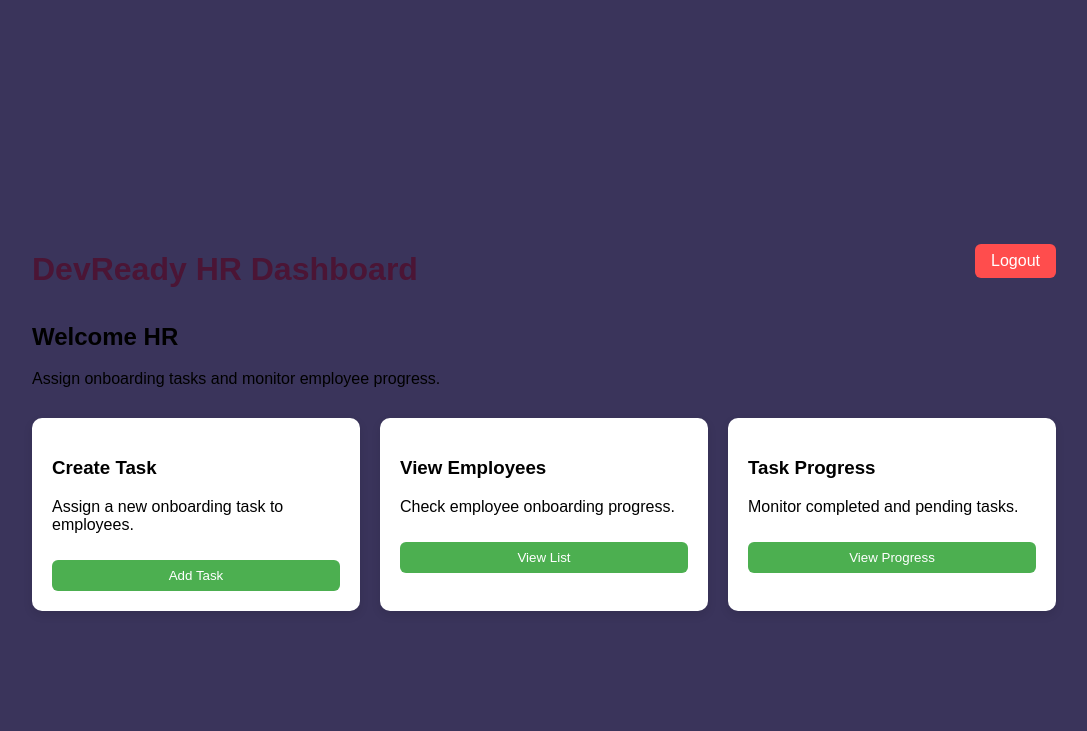
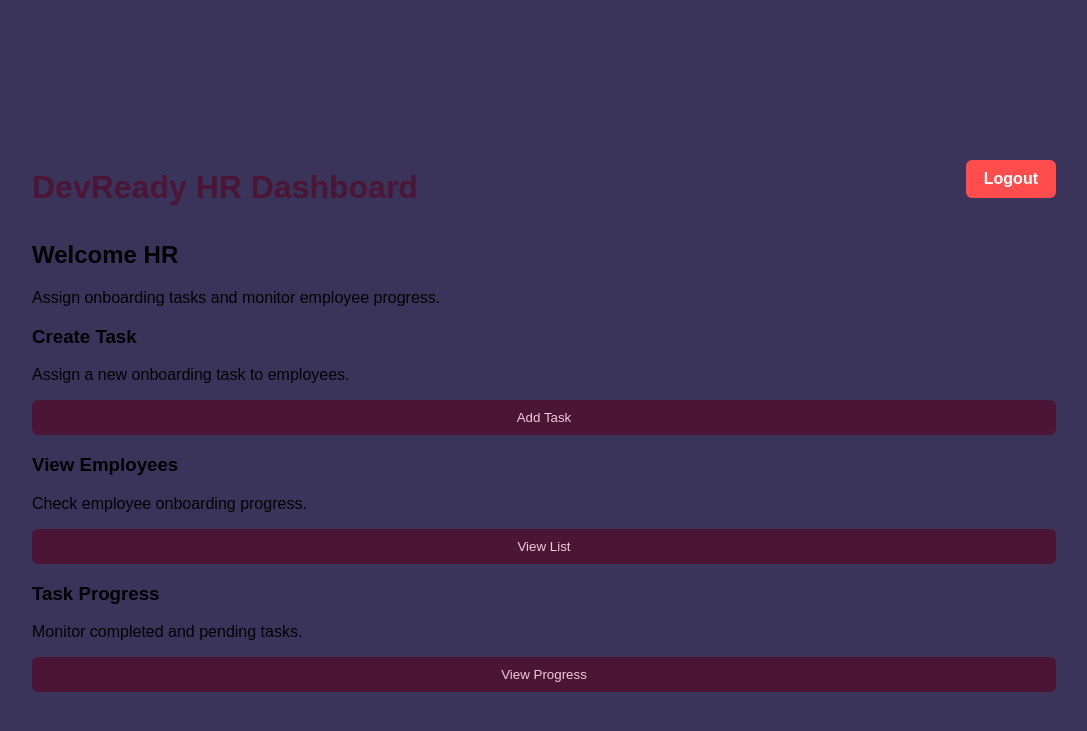
Before and after one commit to Rishita-hub-1706/DevReady, a Flask app: page /hr_dashboard in a window 1280 px wide. Shown: the top 731 px of the page, without its empty margins (96-1183 px from the left). Run offline with Flask 3, Linux system fonts and the light colour scheme; a user stored in the database is signed in.

Commit message:
Improved dashboard styling and checkbox alignment

```diff
--- a/static/style.css
+++ b/static/style.css
@@ -73,46 +73,35 @@ button:hover {
 
 .logout-btn{
 text-decoration:none;
-    padding:8px 16px;
+padding:10px 18px;
 background:#ff4d4d;
 color:white;
 border-radius:6px;
+font-weight:600;
+transition:0.3s;
 }
 
-.welcome-section{
-    margin-bottom:30px;
-}
-
-.dashboard-actions{
-    display:flex;
-    gap:20px;
-}
-
-.card{
-    background:white;
-    padding:20px;
-    border-radius:10px;
-    box-shadow:0px 4px 10px rgba(0,0,0,0.1);
-    flex:1;
-}
-
-.primary-btn{
-    margin-top:10px;
-    padding:8px 16px;
-    border:none;
-    background:#4CAF50;
-    color:white;
-    border-radius:6px;
-}
-
-.task-list{
-    margin-top:20px;
+.logout-btn:hover{
+background:#e63939;
 }
 
 .task-card{
+display:flex;
+align-items:center;
+gap:10px;
 background:white;
 padding:15px;
 border-radius:8px;
 margin-bottom:10px;
 box-shadow:0px 2px 8px rgba(0,0,0,0.1);
 }
+
+.task-card input{
+width:18px;
+height:18px;
+cursor:pointer;
+}
+
+.task-card label{
+font-size:16px;
+}
```
Lines whose indentation alone changed are shown as unchanged.
